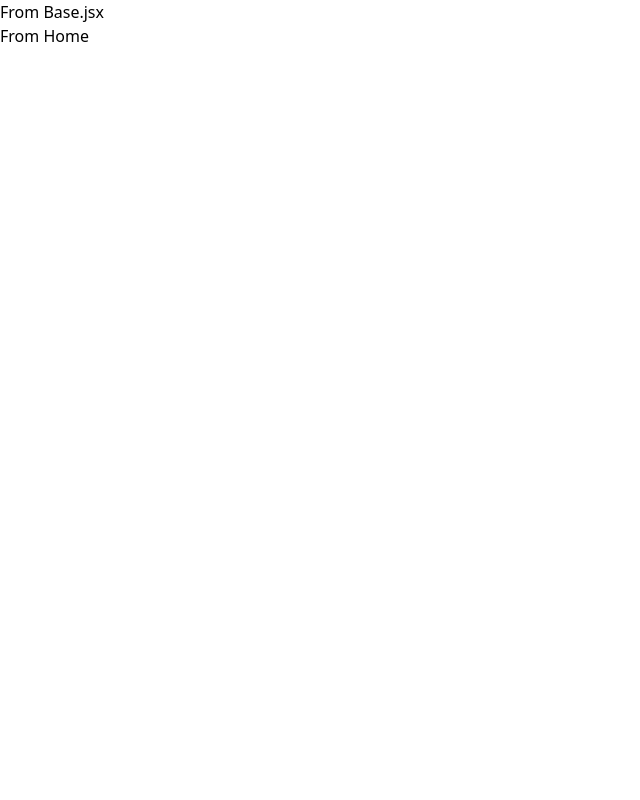
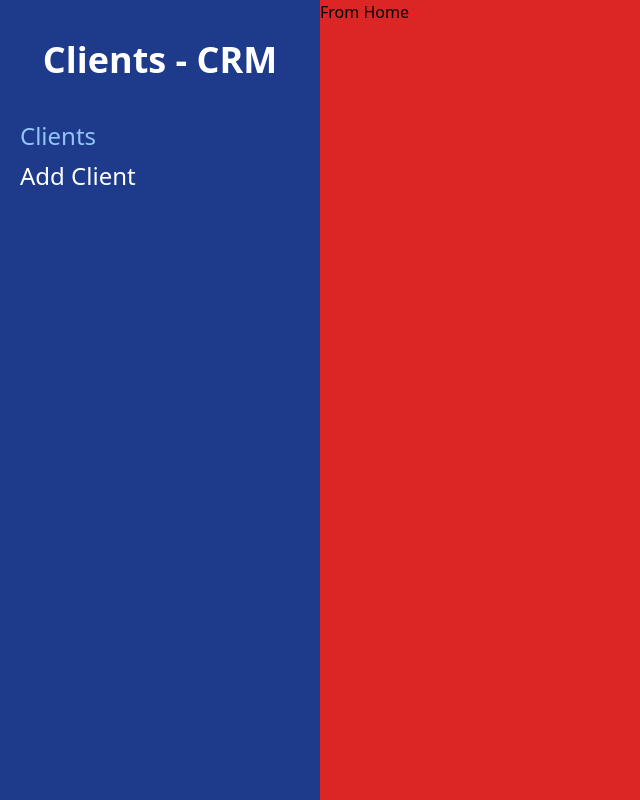
Before and after one commit to feeldiac/client-crm, a React (Vite) app: page /clients in a window 1280 px wide. Shown: the whole page, without its empty margins (0-640 px from the left). Built offline with nearby package versions, Linux system fonts and the light colour scheme.

Commit message:
Add navigation links

```diff
--- a/src/layout/Base.jsx
+++ b/src/layout/Base.jsx
@@ -1,10 +1,35 @@
-import { Outlet } from "react-router-dom"
+import { Outlet, Link, useLocation } from "react-router-dom"
+
 
 const Base = () => {
+
+    const location = useLocation()
+
+    const currentPath = location.pathname
+
     return (
-        <div>
-            <h1>From Base.jsx</h1>
-            <Outlet />
+        <div className="md:flex md:min-h-screen">
+            <div className="md:w-1/4 bg-blue-900 px-5 py-10">
+                <h2 className="text-4xl font-black text-center text-white">
+                    Clients - CRM
+                </h2>
+
+                <nav className="mt-10">
+                    <Link
+                        className={`${currentPath === '/clients' ? 'text-blue-300' : 'text-white'}
+                        text-2xl block mt-2 hover:text-blue-300`}
+                        to="/clients">
+                        Clients</Link>
+                    <Link
+                        className={`${currentPath === '/clients/add' ? 'text-blue-300' : 'text-white'}
+                        text-2xl block mt-2 hover:text-blue-300`}
+                        to="/clients/add">
+                        Add Client</Link>
+                </nav>
+            </div>
+            <div className="md:w-3/4 bg-red-600">
+                <Outlet />
+            </div>
         </div>
     )
 }
```
